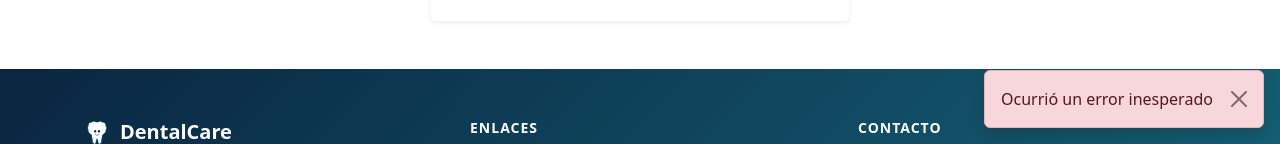
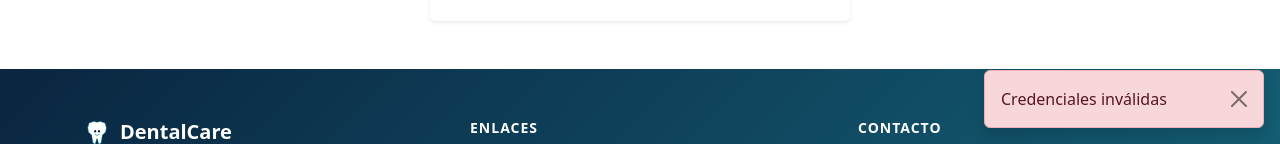
Before and after one commit to robertorocha828/dental-care, a React (Vite) app: page /login in a window 1280 px wide. Both pictures are taken after typing "name@example.com", "Sample123" into the empty fields and a click on the button "Ingresar". Shown: the part 656-800 px from the top of the page. Built offline with nearby package versions, Linux system fonts and the light colour scheme; no server answers.

Commit message:
fix: toast para avisos

```diff
--- a/src/components/ToastContainer.tsx
+++ b/src/components/ToastContainer.tsx
@@ -2,8 +2,14 @@ import { useEffect } from 'react'
 import { Alert } from 'react-bootstrap'
 import { useToastStore } from '@/store/toast.store'
 
+const VARIANTE_POR_TIPO = {
+  success: 'success',
+  warning: 'warning',
+  error: 'danger',
+} as const
+
 export default function ToastContainer() {
-  const { message, clear } = useToastStore()
+  const { message, type, clear } = useToastStore()
 
   useEffect(() => {
     if (!message) return
@@ -15,7 +21,7 @@ export default function ToastContainer() {
 
   return (
     <div style={{ position: 'fixed', bottom: 16, right: 16, zIndex: 9999, minWidth: 280 }}>
-      <Alert variant="danger" onClose={clear} dismissible className="mb-0 shadow">
+      <Alert variant={VARIANTE_POR_TIPO[type]} onClose={clear} dismissible className="mb-0 shadow">
         {message}
       </Alert>
     </div>
--- a/src/components/private/AtenderCitaDialog.tsx
+++ b/src/components/private/AtenderCitaDialog.tsx
@@ -86,7 +86,8 @@ export default function AtenderCitaDialog({ open, onOpenChange, cita, odontologo
       } catch (err: any) {
         showToast(
           err?.response?.data?.message ??
-          'Consulta guardada, pero no se pudo agendar automáticamente la próxima cita (agéndala manualmente)'
+          'Consulta guardada, pero no se pudo agendar automáticamente la próxima cita (agéndala manualmente)',
+          'warning'
         )
       }
     } else {
--- a/src/components/public/PublicFooter.tsx
+++ b/src/components/public/PublicFooter.tsx
@@ -1,6 +1,6 @@
 import { NavLink } from 'react-router-dom'
 import { Container, Row, Col } from 'react-bootstrap'
-import { Phone, Mail, MapPin, Clock, Globe, Instagram } from 'lucide-react'
+import { Phone, Mail, MapPin, Clock, Globe, Share2 } from 'lucide-react'
 
 const NAVY = '#0a2540'
 const TEAL = '#1b8a9c'
@@ -47,7 +47,7 @@ export default function PublicFooter() {
             </ul>
             <div className="d-flex gap-3">
               <Globe size={18} style={{ color: TEAL }} />
-              <Instagram size={18} style={{ color: TEAL }} />
+              <Share2 size={18} style={{ color: TEAL }} />
             </div>
           </Col>
         </Row>
--- a/src/pages/public/LoginPage.tsx
+++ b/src/pages/public/LoginPage.tsx
@@ -5,6 +5,7 @@ import { useNavigate } from 'react-router-dom'
 import { Container, Card, Form, Button, Alert } from 'react-bootstrap'
 import { login as loginApi, googleAuthUrl } from '@/api/auth.api'
 import { useAuthStore } from '@/store/auth.store'
+import { useToastStore } from '@/store/toast.store'
 import { decodeToken } from '@/lib/jwt'
 
 const schema = z.object({
@@ -16,10 +17,12 @@ type FormValues = z.infer<typeof schema>
 export default function LoginPage() {
   const navigate = useNavigate()
   const setToken = useAuthStore((s) => s.setToken)
+  const showToast = useToastStore((s) => s.show)
   const { register, handleSubmit, formState: { errors, isSubmitting } } =
     useForm<FormValues>({ resolver: zodResolver(schema) })
 
   const onSubmit = async (values: FormValues) => {
+    try {
       const token = await loginApi({ email: values.email, password: values.password })
       setToken(token)
 
@@ -28,6 +31,9 @@ export default function LoginPage() {
         navigate('/portal')
       } else {
         navigate('/dashboard')
+      }
+    } catch (err: any) {
+      showToast(err?.response?.data?.message ?? 'Credenciales inválidas', 'error')
     }
   }
 
--- a/src/store/toast.store.ts
+++ b/src/store/toast.store.ts
@@ -1,13 +1,17 @@
 import { create } from 'zustand'
+
+export type ToastType = 'success' | 'warning' | 'error'
 
 interface ToastState {
   message: string | null
-  show: (message: string) => void
+  type: ToastType
+  show: (message: string, type?: ToastType) => void
   clear: () => void
 }
 
 export const useToastStore = create<ToastState>((set) => ({
   message: null,
-  show: (message) => set({ message }),
+  type: 'success',
+  show: (message, type = 'success') => set({ message, type }),
   clear: () => set({ message: null }),
 }))
```
Lines whose indentation alone changed are shown as unchanged.
